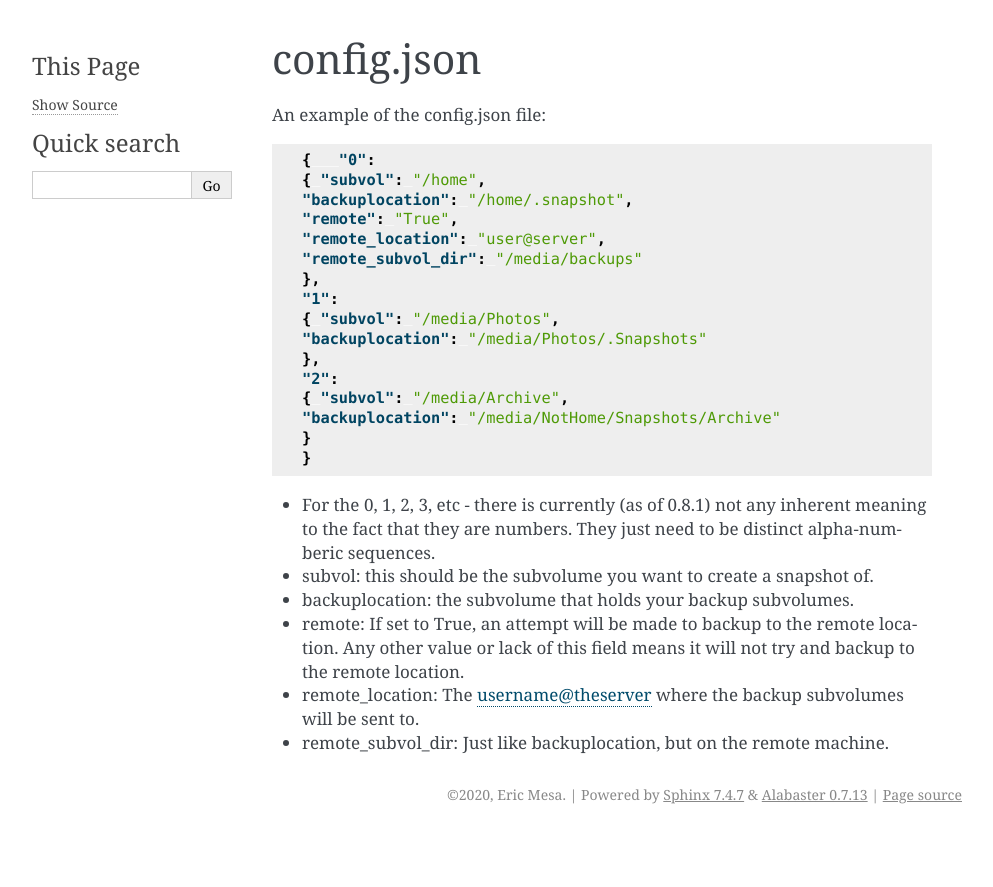
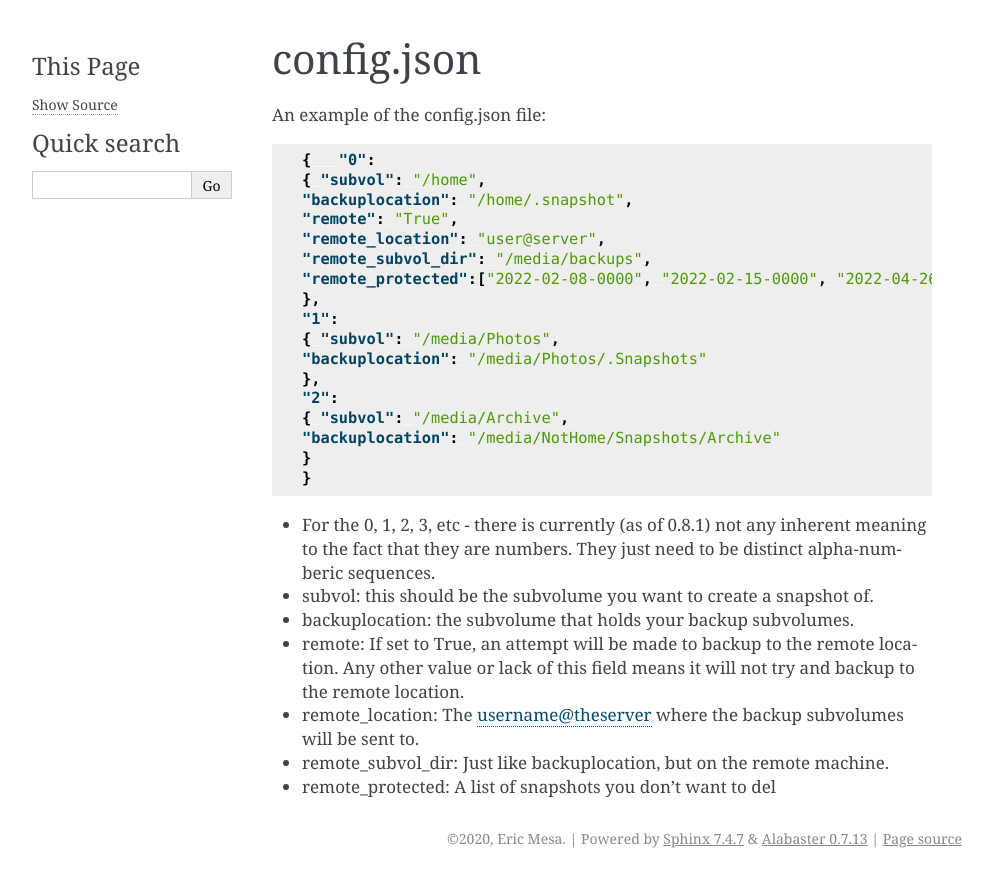
Before and after one commit to djotaku/Snap-in-Time, a Sphinx documentation site: the page built from docs/config.rst, in a window 1280 px wide. Shown: the top 887 px of the page, without its empty margins (148-1141 px from the left). Built offline with Sphinx 7.4.7, drawn with Linux system fonts in a browser that asks for light colours.

Commit message:
Adding rich for Read the Docs

```diff
--- a/docs/config.rst
+++ b/docs/config.rst
@@ -11,7 +11,8 @@ An example of the config.json file:
     "backuplocation": "/home/.snapshot",
     "remote": "True",
     "remote_location": "user@server",
-    "remote_subvol_dir": "/media/backups"
+    "remote_subvol_dir": "/media/backups",
+    "remote_protected":["2022-02-08-0000", "2022-02-15-0000", "2022-04-26-0000", "2021-10-17-0000", "2022-04-16-0000"]
     },
     "1":
     { "subvol": "/media/Photos",
@@ -29,3 +30,4 @@ An example of the config.json file:
 - remote: If set to True, an attempt will be made to backup to the remote location. Any other value or lack of this field means it will not try and backup to the remote location.
 - remote_location: The username@theserver where the backup subvolumes will be sent to.
 - remote_subvol_dir: Just like backuplocation, but on the remote machine.
+- remote_protected: A list of snapshots you don't want to del
--- a/docs/requirements.txt
+++ b/docs/requirements.txt
@@ -1,2 +1,3 @@
 sphinx>=2.2
 xdgenvpy
+rich
```
